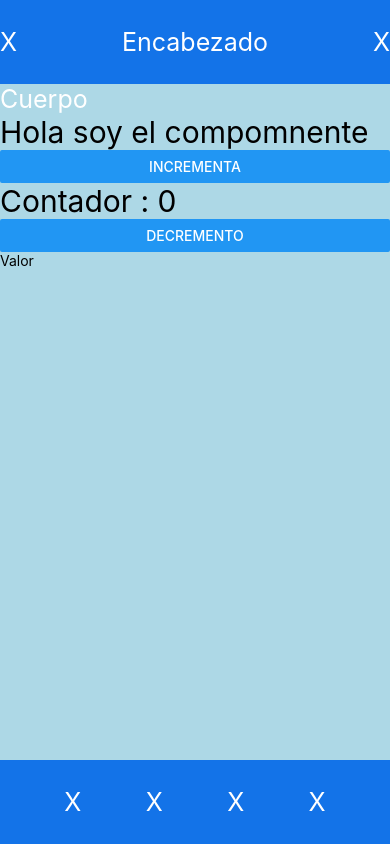
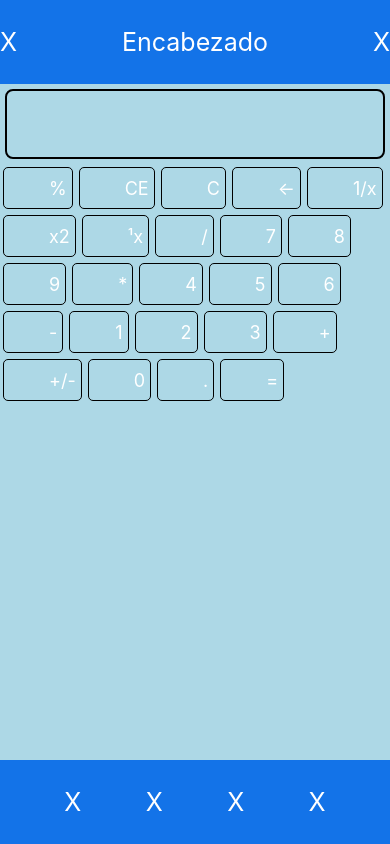
Before and after one commit to LMendoza70/App-5C, a React Native app: screen /Login in a window 390 px wide. Built offline with nearby package versions, Linux system fonts and the light colour scheme.

Commit message:
08/02/2024

```diff
--- a/App.js
+++ b/App.js
@@ -1,6 +1,8 @@
 import { StatusBar } from 'expo-status-bar';
 import { Alert, Button, Image, Pressable, StyleSheet, Text, TextInput, View } from 'react-native';
 import { Contador } from './Componentes/Contador';
+import { Boton, Caja } from './Componentes/Atomicos';
+import Calculadora from './Componentes/Calculadora';
 
 export default function App() {
   return (
@@ -59,8 +61,7 @@ export const Pie3=({opA,opB,opC,opD})=>{
 export const Cuerpo=()=>{
   return(
     <View style={styles.cuerpo}>
-        <Text style={styles.texto}>Cuerpo</Text>
-        <Contador/>
+        <Calculadora/>
       </View>
   )
 }
@@ -88,6 +89,8 @@ export const Login=()=>{
         color1={'blue'}
         color2={'lightblue'}/>
 
+      <Caja valor={'5'}/>
+
     </View>
   )
 }
@@ -96,41 +99,9 @@ const funcion=()=>{
   //funcion bien largota
   Alert.alert('llamada desde la funcion')
 }
-export const Boton=({texto,imagen,accion,color1,color2})=>{
-  return(
-    <Pressable style={({pressed})=>[{
-      backgroundColor:pressed? color1:color2,
-      margin:pressed?6:3,
-    },styles.Boton]}
-
-    onPress={accion}
-
-    >
-
-      <Image
-        source={imagen}
-        style={styles.img}
-      />
-
-      <Text style={styles.TextoB}>{texto}</Text>
-    </Pressable>
-  )
-}
 
 const styles = StyleSheet.create({
-  Boton:{
-    flexDirection:'row',
-    padding:5,
-    borderBlockColor:'black',
-    borderWidth:1,
-    borderRadius:5,
-    alignItems:'center',
-    justifyContent:'center'
-  },
-  TextoB:{
-    color:'white',
-    fontSize:18
-  },
+
   container: {
     flex: 1,
     backgroundColor: 'lightblue',
@@ -158,10 +129,5 @@ const styles = StyleSheet.create({
   texto:{
     fontSize:25,
     color:'#fff'
-  },
-  img:{
-    height:30,
-    width:30,
-    marginRight:10
   }
 });
--- /dev/null
+++ b/Componentes/Atomicos.js
@@ -0,0 +1,28 @@
+import {Pressable,Image,Text, View } from 'react-native'
+import { estilos, estilos as styles } from './Estilos'
+
+export const Boton=({texto,imagen,accion,color1,color2})=>{
+    return(
+      <Pressable
+      style={({pressed})=>[{
+        backgroundColor:pressed? color1:color2,
+        margin:pressed?6:3,
+      },styles.Boton]}
+      onPress={accion}
+      >
+        <Image
+          source={imagen}
+          style={styles.img}
+        />
+        <Text style={styles.TextoB}>{texto}</Text>
+      </Pressable>
+    )
+  }
+
+  export const Caja=({valor})=>{
+    return(
+        <View style={estilos.estiloCaja}>
+            <Text style={estilos.TCaja}>{valor}</Text>
+        </View>
+    )
+  }
--- /dev/null
+++ b/Componentes/Calculadora.js
@@ -0,0 +1,43 @@
+import { View } from 'react-native'
+import React from 'react'
+import { Boton, Caja } from './Atomicos'
+import { estilos } from './Estilos'
+
+const Calculadora = () => {
+  return (
+    <View>
+        <View>
+            <Caja/>
+        </View>
+        <View style={estilos.calcContainer}>
+            <Boton texto={'%'}/>
+            <Boton texto={'CE'}/>
+            <Boton texto={'C'}/>
+            <Boton texto={'<-'}/>
+            <Boton texto={'1/x'}/>
+            <Boton texto={'x2'}/>
+            <Boton texto={'¹x'}/>
+            <Boton texto={'/'}/>
+            <Boton texto={'7'}/>
+            <Boton texto={'8'}/>
+            <Boton texto={'9'}/>
+            <Boton texto={'*'}/>
+            <Boton texto={'4'}/>
+            <Boton texto={'5'}/>
+            <Boton texto={'6'}/>
+            <Boton texto={'-'}/>
+            <Boton texto={'1'}/>
+            <Boton texto={'2'}/>
+            <Boton texto={'3'}/>
+            <Boton texto={'+'}/>
+            <Boton texto={'+/-'}/>
+            <Boton texto={'0'}/>
+            <Boton texto={'.'}/>
+            <Boton texto={'='}/>
+
+        </View>
+    </View>
+  )
+}
+
+export default Calculadora
--- /dev/null
+++ b/Componentes/Estilos.js
@@ -0,0 +1,39 @@
+import {StyleSheet} from 'react-native'
+
+export const estilos=StyleSheet.create({
+    Boton:{
+        flexDirection:'row',
+        padding:5,
+        borderBlockColor:'black',
+        borderWidth:1,
+        borderRadius:5,
+        alignItems:'center',
+        justifyContent:'center'
+      },
+      TextoB:{
+        color:'white',
+        fontSize:18
+      },
+      img:{
+        height:30,
+        width:30,
+        marginRight:10
+      },
+      estiloCaja:{
+        height:70,
+        borderColor:'#000',
+        borderWidth:2,
+        borderRadius:8,
+        margin:5,
+        alignItems:'flex-end',
+        justifyContent:'center',
+        padding:10
+      },
+      TCaja:{
+        fontSize:30
+      },
+      calcContainer:{
+        flexDirection:'row',
+        flexWrap:'wrap'
+      }
+})
```
